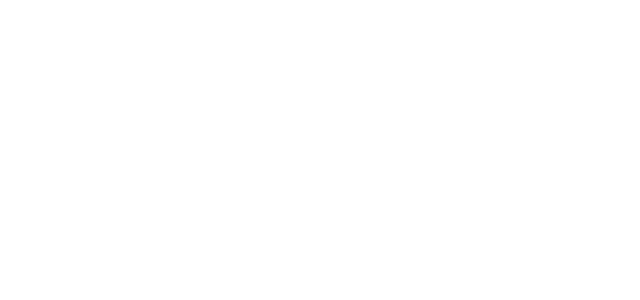
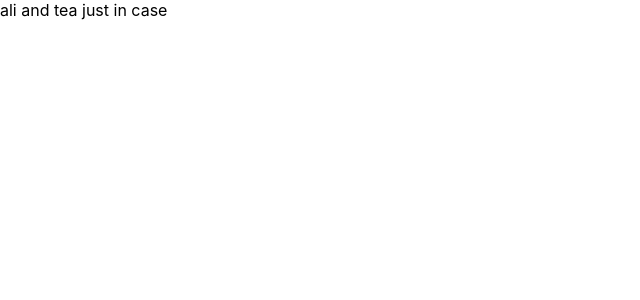
Before and after one commit to ericcnguyen04/neph-company, a React (Create React App) app: page / in a window 1280 px wide. Shown: the top 300 px of the page, without its empty margins (0-640 px from the left). Built offline with nearby package versions, Linux system fonts and the light colour scheme.

Commit message:
just in case

```diff
--- a/src/App.js
+++ b/src/App.js
@@ -3,7 +3,7 @@ import './App.css';
 function App() {
   return (
     <div>
-
+      ali and tea just in case
     </div>
   );
 }
```
Also changed, not shown: 1 other file (tests, documents, lock files or other folders).
